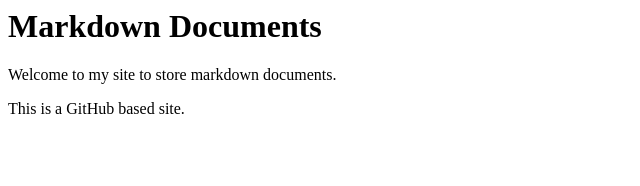
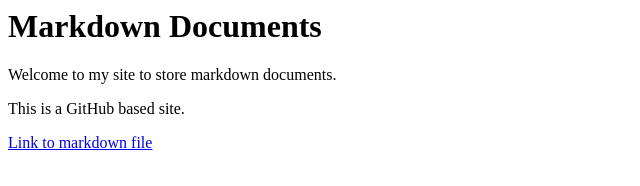
Before and after one commit to SamanthaHoke/Markdown-Documents, a plain HTML site: page index.html in a window 1280 px wide. Shown: the whole page, without its empty margins (0-640 px from the left). Drawn offline with Linux system fonts and the light colour scheme.

Commit message:
Add link to markdown page

```diff
--- a/index.html
+++ b/index.html
@@ -8,4 +8,6 @@
 <p> Welcome to my site to store markdown documents. </p>
 <p> This is a GitHub based site. </p>
 
+<a href = "\AngularNotes.md">Link to markdown file </a>
+
 </html>
```
